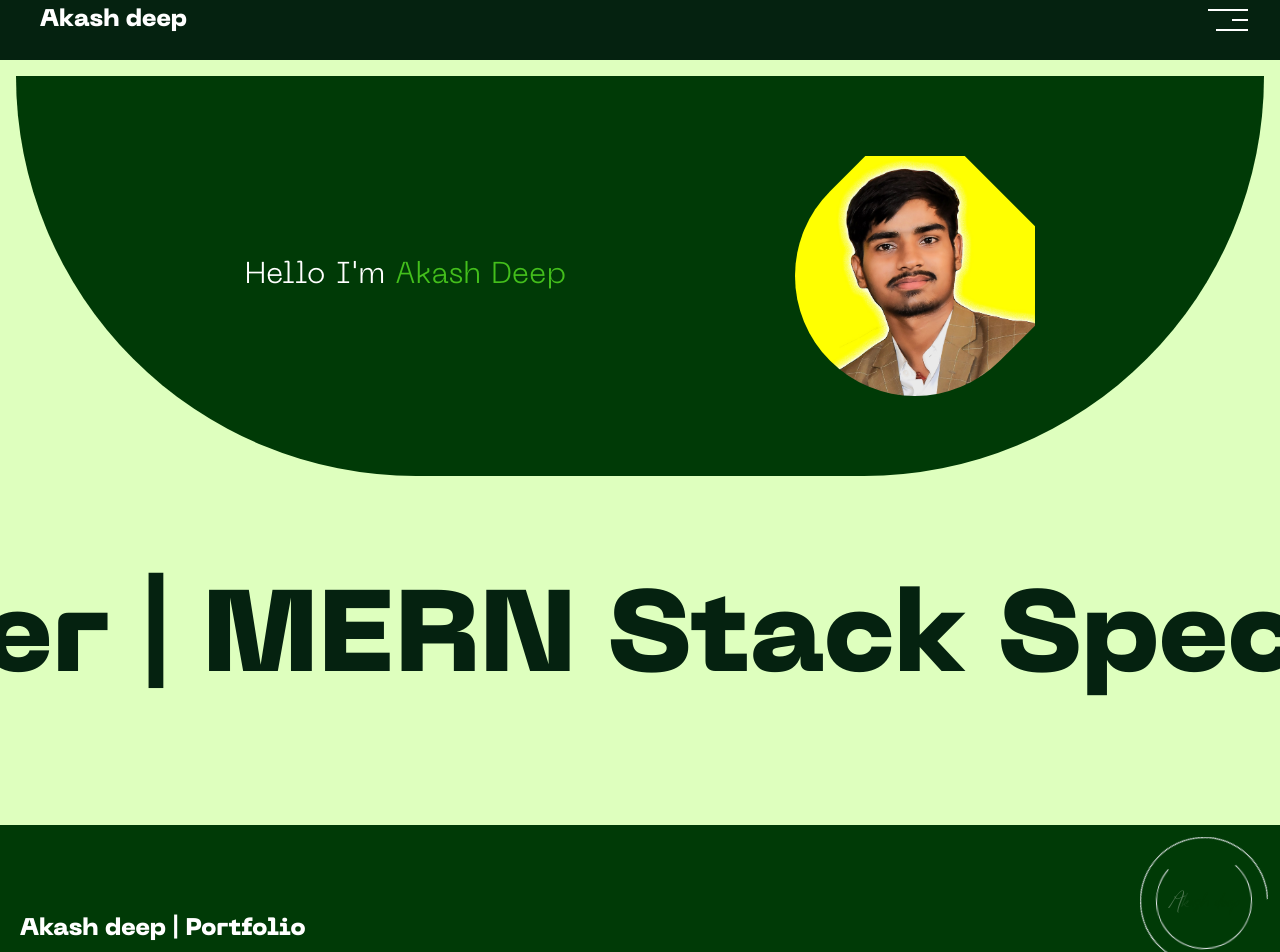
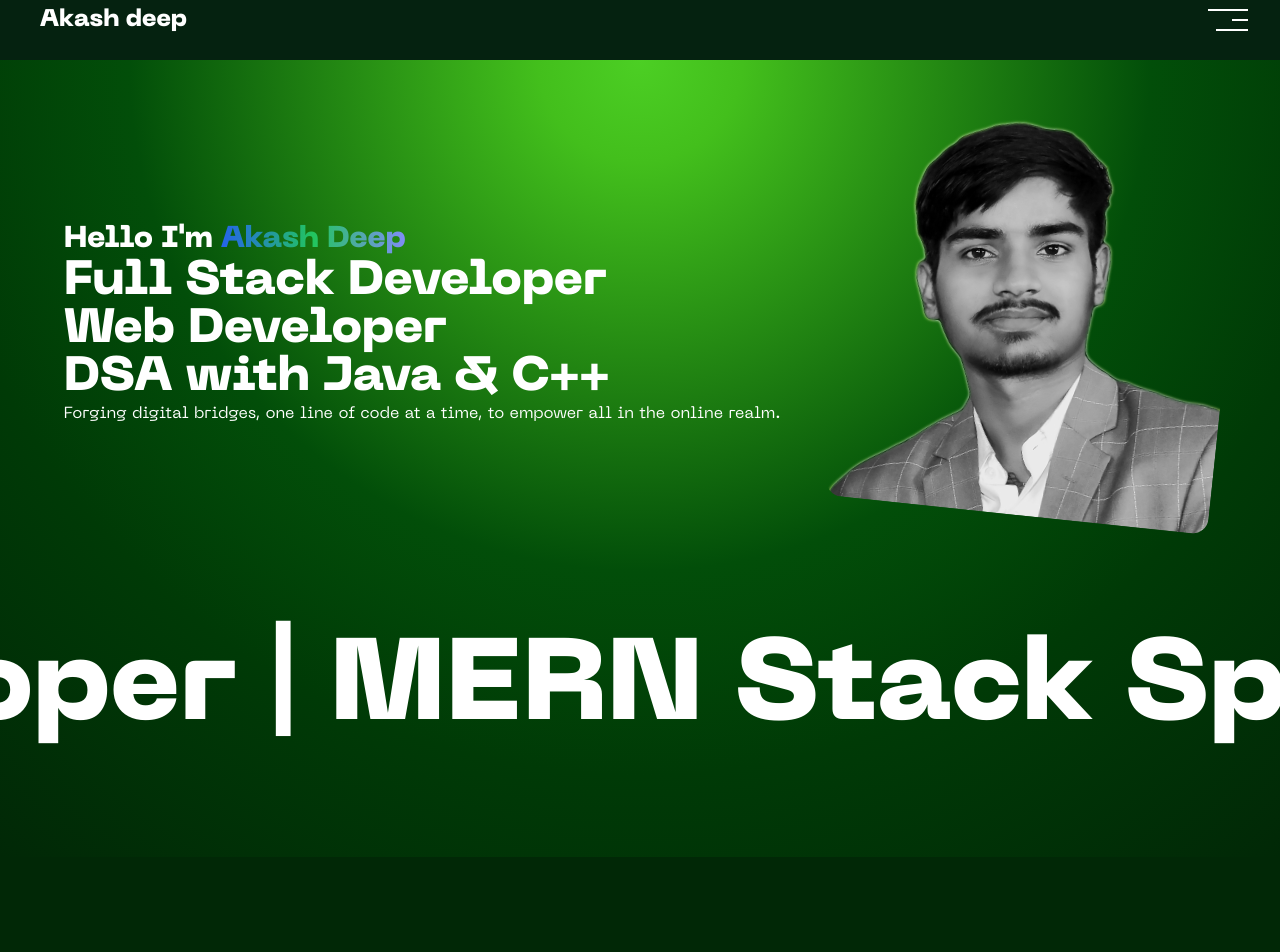
Before and after one commit to akashdeep023/Portfolio, a React (Vite) app: page / in a window 1280 px wide. Shown: the part 20-972 px from the top of the page. Built offline with nearby package versions, Linux system fonts and the light colour scheme.

Commit message:
Update Home page && Contact page

```diff
--- a/src/App.jsx
+++ b/src/App.jsx
@@ -3,7 +3,6 @@ import Header, { SubHeader } from "./components/Header";
 import LocomotiveScroll from "locomotive-scroll";
 import { useGSAP } from "@gsap/react";
 import { gsap } from "gsap";
-import { ScrollTrigger } from "gsap/ScrollTrigger";
 import { createBrowserRouter, Outlet, RouterProvider } from "react-router-dom";
 const Home = React.lazy(() => import("./components/Home"));
 const About = React.lazy(() => import("./components/About"));
@@ -12,11 +11,11 @@ const Project = React.lazy(() => import("./components/Project"));
 import FrontPage from "./components/FrontPage";
 import Links from "./components/Links";
 import Footer from "./components/Footer";
+import { ScrollTrigger } from "gsap/ScrollTrigger";
 gsap.registerPlugin(ScrollTrigger);
 
 const AppLayout = () => {
 	const [headerShow, setHeaderShow] = useState(false);
-	// const [frontPage, setfrontPage] = useState(true);
 	const scrollBox = useRef("");
 	// Use LOCOMotiveScroll -----------------------------
 	// useEffect(() => {
@@ -42,7 +41,7 @@ const AppLayout = () => {
 				<SubHeader setHeaderShow={setHeaderShow} />
 				{headerShow && <Header setHeaderShow={setHeaderShow} />}
 			</div>
-			<div className="app-layout-content mt-14 sm:mt-16 md:mt-20 w-full min-h-[60vh] lightest-green overflow-hidden">
+			<div className="app-layout-content mt-14 sm:mt-16 md:mt-20 w-full min-h-[60vh] light-green overflow-hidden">
 				<Outlet />
 			</div>
 			<div className="fixed bottom-0 z-30 w-full">{/* <Links /> */}</div>
@@ -98,6 +97,11 @@ const appRouter = createBrowserRouter([
 				),
 			},
 		],
+		// errorElement: (
+		// 	<Suspense fallback={<FrontPage />}>
+		// 		<div>Something went wrong</div>
+		// 	</Suspense>
+		// ),
 	},
 ]);
 function App() {
--- a/src/components/Contact.jsx
+++ b/src/components/Contact.jsx
@@ -1,13 +1,21 @@
-import React from "react";
+import React, { useRef } from "react";
 
 const Contact = () => {
+	const name = useRef("");
+	const email = useRef("");
+	const message = useRef("");
 	const handleContact = (e) => {
 		e.preventDefault();
+		console.log(
+			name.current.value,
+			email.current.value,
+			message.current.value
+		);
 	};
 	return (
-		<div className="w-full min-full">
-			<div>
-				<h1 className="text-2xl sm:text-4xl my-4">
+		<div className="w-full min-full mb-4 sm:mb-8">
+			<div className="w-full text-center">
+				<h1 className="text-2xl sm:text-4xl my-4 font-bold">
 					Reach out to us for your queries.
 				</h1>
 			</div>
@@ -22,9 +30,9 @@ const Contact = () => {
 						<b>Enter Full Name</b>
 					</label>
 					<input
-						className="p-2 sm:p-3 rounded-sm border-none outline-1 outline-green-800"
+						className="p-2 sm:p-3 rounded-sm border-none outline-1 outline-green-800 text-black/80"
 						type="text"
-						name="name"
+						ref={name}
 						placeholder="Enter Full Name"
 						required
 						id="fullname"
@@ -33,9 +41,9 @@ const Contact = () => {
 						<b>Enter Email Address</b>
 					</label>
 					<input
-						className="p-2 sm:p-3 rounded-sm border-none outline-1 outline-green-800"
+						className="p-2 sm:p-3 rounded-sm border-none outline-1 outline-green-800 text-black/80"
 						type="email"
-						name="email"
+						ref={email}
 						placeholder="Enter Email"
 						required
 						id="email"
@@ -44,15 +52,15 @@ const Contact = () => {
 						<b>Enter Message</b>
 					</label>
 					<textarea
-						className="p-2 sm:p-3 rounded-sm border-none outline-1 outline-green-800"
-						name="message"
+						className="p-2 sm:p-3 rounded-sm border-none outline-1 outline-green-800 text-black/80"
+						ref={message}
 						required
 						placeholder="Enter Message"
 						rows="5"
 						id="message"
 					></textarea>
 					<button
-						className="p-2 sm:p-3 rounded-sm border-none outline-1 bg-green-600  outline-green-800"
+						className="mt-2 p-2 sm:p-3 rounded-sm border-none outline-1 btn-style  outline-green-800 text-black/80"
 						type="submit"
 					>
 						<b>Submit</b>
--- a/src/components/Footer.jsx
+++ b/src/components/Footer.jsx
@@ -4,11 +4,11 @@ import { Link } from "react-router-dom";
 
 const Footer = () => {
 	return (
-		<div className="w-full min-h-80 h-[65vh] px-3 sm:px-5 py-8 flex flex-col gap-3 justify-evenly relative">
+		<div className="w-full min-h-fit h-1/2 px-3 sm:px-5 py-8 flex flex-col gap-3 justify-evenly relative z-40 dark-green">
 			<div className="absolute top-0 right-0 hidden sm:flex size-32 m-3 justify-center items-center overflow-hidden">
 				<LoaderName />
 			</div>
-			<h1 className="font-bold text-2xl whitespace-nowrap mr-3">
+			<h1 className="font-bold text-2xl whitespace-nowrap mr-3 border-b pb-4 sm:pb-7 mb-4 sm:mb-6 border-white/15">
 				Akash deep | Portfolio
 			</h1>
 			<div className="flex w-full justify-start md:justify-evenly text-xs md:text-sm gap-5 sm:gap-10">
@@ -24,7 +24,7 @@ const Footer = () => {
 
 							<li>
 								<a
-									className="hover:text-green-500"
+									className="hover:text-green-700 hover:underline"
 									href="mailto:contact.akashdeep023@gmail.com"
 									target="_blank"
 									rel="noreferrer"
@@ -55,13 +55,16 @@ const Footer = () => {
 								Pages
 							</li>
 							<li>
-								<Link className="hover:text-green-500" to={"/"}>
+								<Link
+									className="hover:text-green-700 hover:underline"
+									to={"/"}
+								>
 									Home
 								</Link>
 							</li>
 							<li>
 								<Link
-									className="hover:text-green-500"
+									className="hover:text-green-700 hover:underline"
 									to={"/about"}
 								>
 									About
@@ -69,7 +72,7 @@ const Footer = () => {
 							</li>
 							<li>
 								<Link
-									className="hover:text-green-500"
+									className="hover:text-green-700 hover:underline"
 									to={"/project"}
 								>
 									Project
@@ -77,7 +80,7 @@ const Footer = () => {
 							</li>
 							<li>
 								<Link
-									className="hover:text-green-500"
+									className="hover:text-green-700 hover:underline"
 									to={"/contact"}
 								>
 									Contact
@@ -92,7 +95,7 @@ const Footer = () => {
 							</li>
 							<li>
 								<a
-									className="hover:text-green-500"
+									className="hover:text-green-700 hover:underline"
 									href="https://www.linkedin.com/in/akashdeep023/"
 									target="_blank"
 									rel="noreferrer"
@@ -102,7 +105,7 @@ const Footer = () => {
 							</li>
 							<li>
 								<a
-									className="hover:text-green-500"
+									className="hover:text-green-700 hover:underline"
 									href="https://github.com/akashdeep023/"
 									target="_blank"
 									rel="noreferrer"
@@ -112,7 +115,7 @@ const Footer = () => {
 							</li>
 							<li>
 								<a
-									className="hover:text-green-500"
+									className="hover:text-green-700 hover:underline"
 									href="https://instagram.com/akashdeep023_/"
 									target="_blank"
 									rel="noreferrer"
@@ -122,7 +125,7 @@ const Footer = () => {
 							</li>
 							<li>
 								<a
-									className="hover:text-green-500"
+									className="hover:text-green-700 hover:underline"
 									href="mailto:contact.akashdeep023@gmail.com"
 									target="_blank"
 									rel="noreferrer"
@@ -136,7 +139,7 @@ const Footer = () => {
 			</div>
 
 			<div>
-				<p className="text-sm sm:text-base">
+				<p className="text-sm sm:text-base border-t pt-4 sm:pt-7 mt-4 sm:mt-6 border-white/15">
 					All rights reserved 2024 © Akash deep | Portfolio.
 				</p>
 			</div>
--- a/src/components/Home.jsx
+++ b/src/components/Home.jsx
@@ -1,49 +1,101 @@
 import { useGSAP } from "@gsap/react";
 import React from "react";
 import { gsap } from "gsap";
-import JackImg from "../assets/AKASH DEEP1.jpg";
+import JackImg from "../assets/Layer 1 copy-black-white.png";
+import { ScrollTrigger } from "gsap/ScrollTrigger";
+gsap.registerPlugin(ScrollTrigger);
 
 const Home = () => {
 	useGSAP(() => {
+		// let tl = gsap.timeline();
 		gsap.from("#home h1", {
 			duration: 1,
 			opacity: 0,
-			y: -50,
-			stagger: 0.05,
+			y: 50,
+			stagger: 0.08,
+			animation: "easeOutQuad",
+		});
+		gsap.from("#logo-box", {
+			duration: 1,
+			rotate: 90,
+			opacity: 0,
+			y: "-100%",
+			// stagger: 0.05,
 			animation: "easeOutQuad",
 		});
 		gsap.to("#text-scroll span", {
 			x: "-100%",
-			duration: 55,
+			duration: 65,
 			ease: "none",
 			repeat: -1,
 		});
+		gsap.to("#home1 .home1-scroll", {
+			y: (index) => (index === 0 ? -150 : 0),
+			x: (index) => (index === 1 ? -150 : 0),
+
+			stagger: 0.7,
+			opacity: 0,
+			scrollTrigger: {
+				trigger: "#home1",
+				scroller: "body",
+				start: "top 7.5%",
+				// start: "top 3%",
+				end: "top -50%",
+				scrub: 1,
+				// pin: true,
+			},
+		});
 	});
 	return (
-		<div id="home" className="h-full w-full p-2 sm:p-4">
-			<div className="flex flex-col md:flex-row justify-evenly items-center w-full h-[50vh] rounded-b-full overflow-hidden light-green">
+		<div id="home" className="h-full w-full">
+			<div
+				id="home1"
+				className="bg-green-gradient min-h-dvl pt-4 sm:pt-16"
+			>
+				<div className="home1-scroll flex flex-col md:flex-row justify-evenly items-center w-full min-h-fit h-[60vh] sm:h-[65vh] md:h-[50vh]">
+					<div className="font-bold p-3 ">
 						<h1 className="text-2xl sm:text-3xl">
-					Hello I'm <span className="text-[#43BF1C]">Akash Deep</span>
+							Hello I'm{" "}
+							<span className="bg-gradient-to-r from-blue-600 via-green-500 to-indigo-400 inline-block text-transparent bg-clip-text">
+								Akash Deep
+							</span>
 						</h1>
-				<div className="h-60 w-60 rotate-45 overflow-hidden rounded-b-full">
+						<h1 className="text-3xl sm:text-5xl">
+							Full Stack Developer
+						</h1>
+						<h1 className="text-3xl sm:text-5xl">Web Developer</h1>
+						<h1 className="text-3xl sm:text-5xl">
+							DSA with Java & C++
+						</h1>
+						<h1 className="text-base font-normal">
+							Forging digital bridges, one line of code at a time,
+							to empower all in the online realm.{" "}
+						</h1>
+					</div>
+					<div
+						id="logo-box"
+						className="size-72 sm:size-80 md:size-96 object-contain flex items-end rotate-6"
+					>
 						<img
 							src={JackImg}
 							alt="Jack"
-						className="-rotate-45 object-contain"
+							className="object-cover rounded-b-2xl"
 						/>
 					</div>
 				</div>
 				<div
 					id="text-scroll"
-				className="w-full flex py-20 px-2 items-end text-[16vw] sm:text-[12vw] md:text-[9vw] font-bold whitespace-nowrap"
+					className="home1-scroll w-full flex py-20 px-2 items-end text-[16vw] sm:text-[12vw] md:text-[9vw] font-bold whitespace-nowrap"
 				>
 					<span>
-					Full Stack Developer | MERN Stack Specialist | Java | C++ |
-					DSA | Full Stack Developer | MERN Stack Specialist | Java |
-					C++ | DSA | Full Stack Developer | MERN Stack Specialist |
-					Java | C++ | DSA
+						Full Stack Developer | MERN Stack Specialist | Java |
+						C++ | DSA | Full Stack Developer | MERN Stack Specialist
+						| Java | C++ | DSA | Full Stack Developer | MERN Stack
+						Specialist | Java | C++ | DSA
 					</span>
 				</div>
+			</div>
+			<div id="home2" className="w-full h-dvh light-green"></div>
 		</div>
 	);
 };
--- a/src/components/LoaderName.jsx
+++ b/src/components/LoaderName.jsx
@@ -8,11 +8,11 @@ const LoaderName = () => {
 		tl.to("#load-name-big span", {
 			duration: 0.5,
 			stagger: 0.06,
-			color: "#003A06",
+			color: "#052210",
 			animation: "easeOutQuad",
 		});
 		tl.to("#load-name-big span", {
-			duration: 0.5,
+			duration: 1,
 			stagger: 0.06,
 			color: "white",
 			animation: "easeOutQuad",
--- a/src/index.css
+++ b/src/index.css
@@ -38,7 +38,7 @@
 }
 
 .light-green {
-    background-color: #003A06;
+    background-color: #012806;
     color: #fff;
 }
 
@@ -68,7 +68,7 @@ body::-webkit-scrollbar {
     font-family: PP;
     font-weight: 300;
     color: #fff;
-    background-color: #003A06;
+    background-color: #012806;
 }
 
 #name {
@@ -95,6 +95,22 @@ span {
     display: inline-block;
 }
 
+.btn-style {
+    background-color: #43BF1C;
+    color: #000;
+}
+
+.btn-style:hover {
+    background-color: #052210;
+    color: #fff;
+}
+
+.bg-green-gradient {
+    background: radial-gradient(circle at top center, #4ccf24 0%, #43BF1C 10%, #024e09 50%, #003A06 70%, #012806 100%);
+    /* background: radial-gradient(ellipse at top center, #4ccf24 0%, #43BF1C 10%, #024e09 35%, #003A06 40%, #012806 60%); */
+    /* background-size: 100% 50%; */
+}
+
 /* #cursor {
     display: none;
     transform: translate(-50%, -50%);
```
Also changed, not shown: src/assets/AKASH DEEP1.jpg (deleted), src/assets/Layer 1 copy-black-white.png (added). Lines whose indentation alone changed are shown as unchanged.
